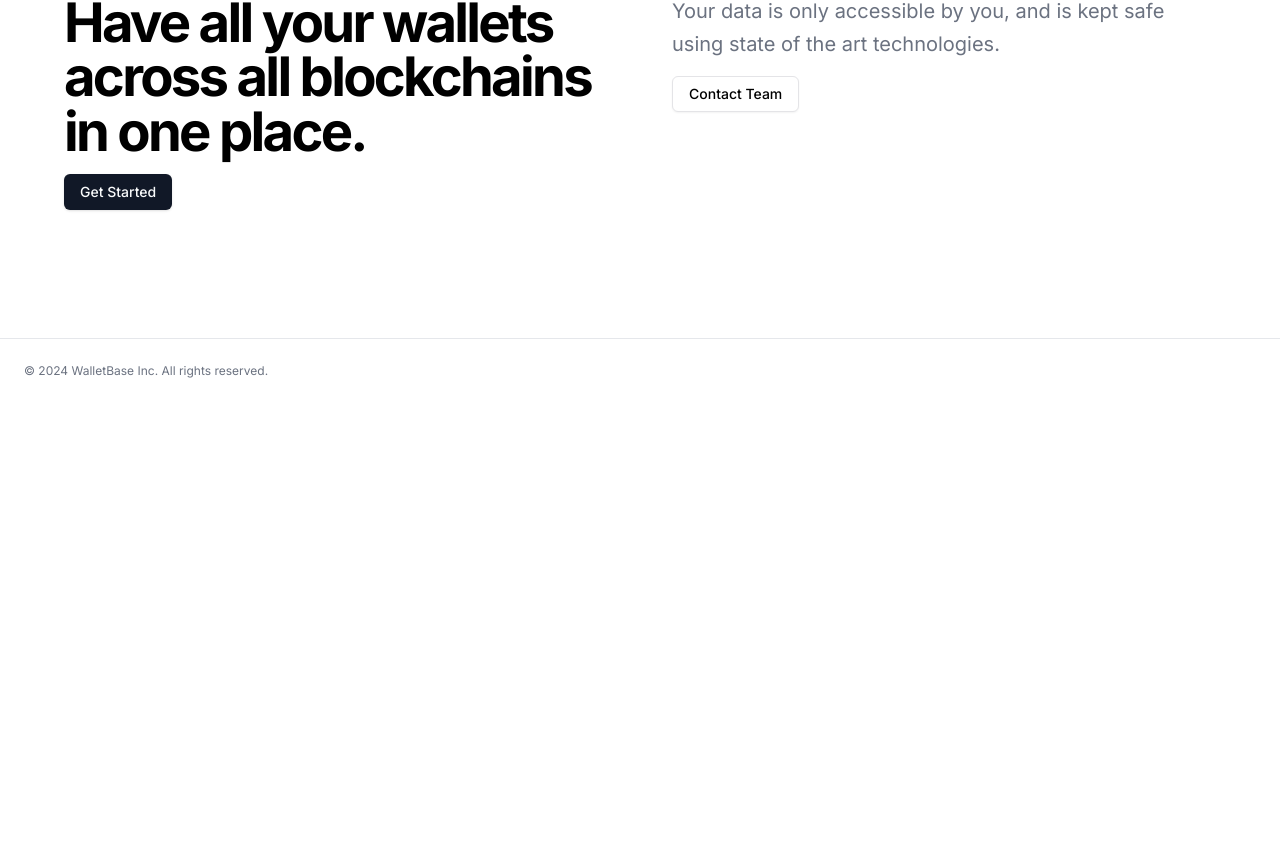
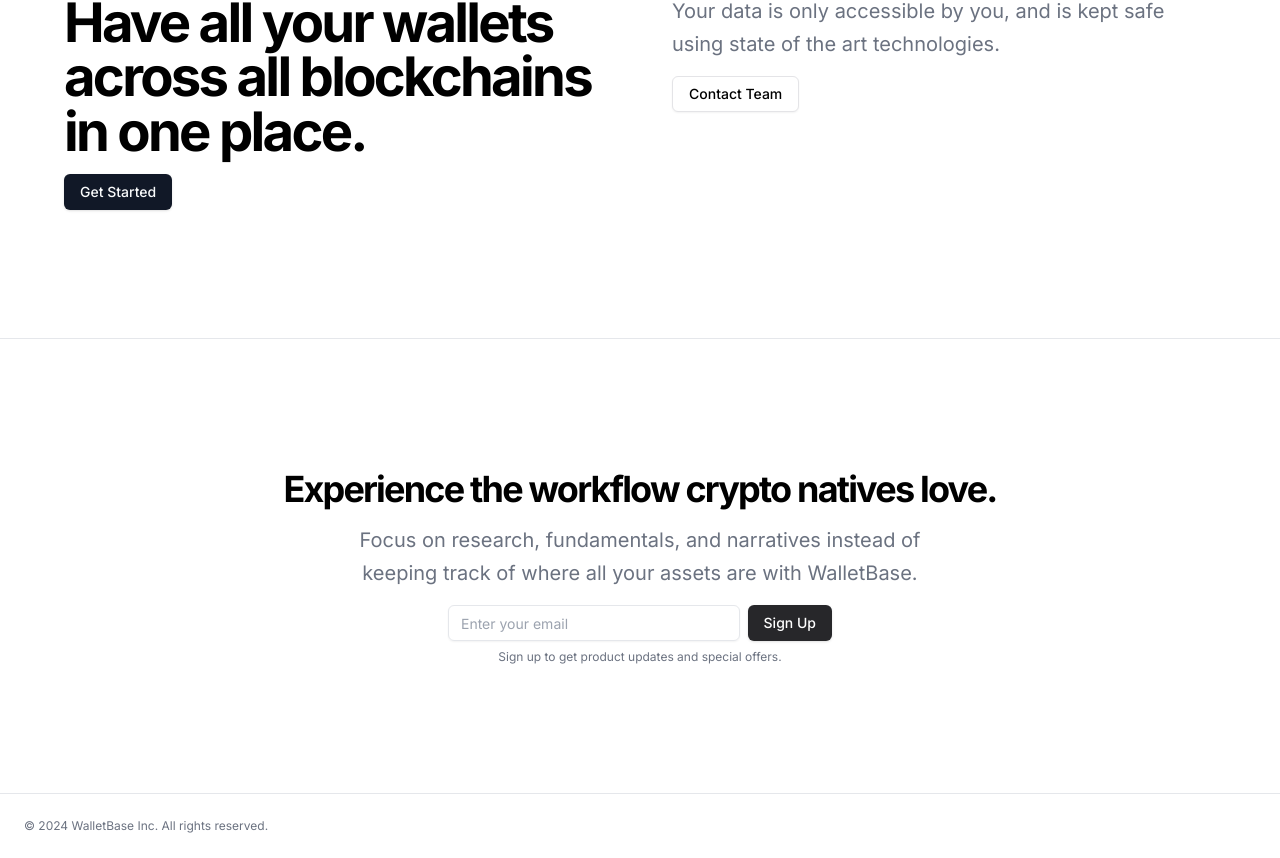
Before and after one commit to ArshaanB/wallet-base, a Next.js app: page / in a window 1280 px wide. Shown: the part 1033-1891 px from the top of the page. Before the commit the page ends 1436 px from the top, so only its background shows below. Built offline with nearby package versions, Linux system fonts and the light colour scheme; no server answers.

Commit message:
added back mailing list signup to landing page, no functionality

```diff
--- a/components/landing-page.tsx
+++ b/components/landing-page.tsx
@@ -1,5 +1,7 @@
 import Link from "next/link";
 
+import { Input } from "@/components/ui/input";
+import { Button } from "@/components/ui/button";
 import { createClient } from "@/utils/supabase/server";
 
 export async function LandingPage() {
@@ -87,6 +89,34 @@
             </div>
           </div>
         </section>
+        <section className="w-full py-12 md:py-24 lg:py-32 border-t">
+          <div className="grid items-center justify-center gap-4 px-4 text-center md:px-6">
+            <div className="space-y-3">
+              <h2 className="text-3xl font-bold tracking-tighter md:text-4xl/tight">
+                Experience the workflow crypto natives love.
+              </h2>
+              <p className="mx-auto max-w-[600px] text-gray-500 md:text-xl/relaxed lg:text-base/relaxed xl:text-xl/relaxed dark:text-gray-400">
+                Focus on research, fundamentals, and narratives instead of
+                keeping track of where all your assets are with WalletBase.
+              </p>
+            </div>
+            <div className="mx-auto w-full max-w-sm space-y-2">
+              <form className="flex space-x-2">
+                <Input
+                  className="max-w-lg flex-1"
+                  placeholder="Enter your email"
+                  type="email"
+                />
+                <Button type="submit" variant={"dark"}>
+                  Sign Up
+                </Button>
+              </form>
+              <p className="text-xs text-gray-500 dark:text-gray-400">
+                Sign up to get product updates and special offers.
+              </p>
+            </div>
+          </div>
+        </section>
       </main>
       <footer className="flex flex-col gap-2 sm:flex-row py-6 w-full shrink-0 items-center px-4 md:px-6 border-t">
         <p className="text-xs text-gray-500 dark:text-gray-400">
@@ -99,36 +129,6 @@
 
 /*
 
-<section className="w-full py-12 md:py-24 lg:py-32 border-t">
-  <div className="grid items-center justify-center gap-4 px-4 text-center md:px-6">
-    <div className="space-y-3">
-      <h2 className="text-3xl font-bold tracking-tighter md:text-4xl/tight">
-        Experience the workflow the best frontend teams love.
-      </h2>
-      <p className="mx-auto max-w-[600px] text-gray-500 md:text-xl/relaxed lg:text-base/relaxed xl:text-xl/relaxed dark:text-gray-400">
-        Let your team focus on shipping features instead of managing
-        infrastructure with automated CI/CD.
-      </p>
-    </div>
-    <div className="mx-auto w-full max-w-sm space-y-2">
-      <form className="flex space-x-2">
-        <Input
-          className="max-w-lg flex-1"
-          placeholder="Enter your email"
-          type="email"
-        />
-        <Button type="submit">Sign Up</Button>
-      </form>
-      <p className="text-xs text-gray-500 dark:text-gray-400">
-        Sign up to get notified when we launch.
-        <Link className="underline underline-offset-2" href="#">
-          Terms & Conditions
-        </Link>
-      </p>
-    </div>
-  </div>
-</section>
-
 <nav className="sm:ml-auto flex gap-4 sm:gap-6">
   <Link className="text-xs hover:underline underline-offset-4" href="#">
     Terms of Service
```
